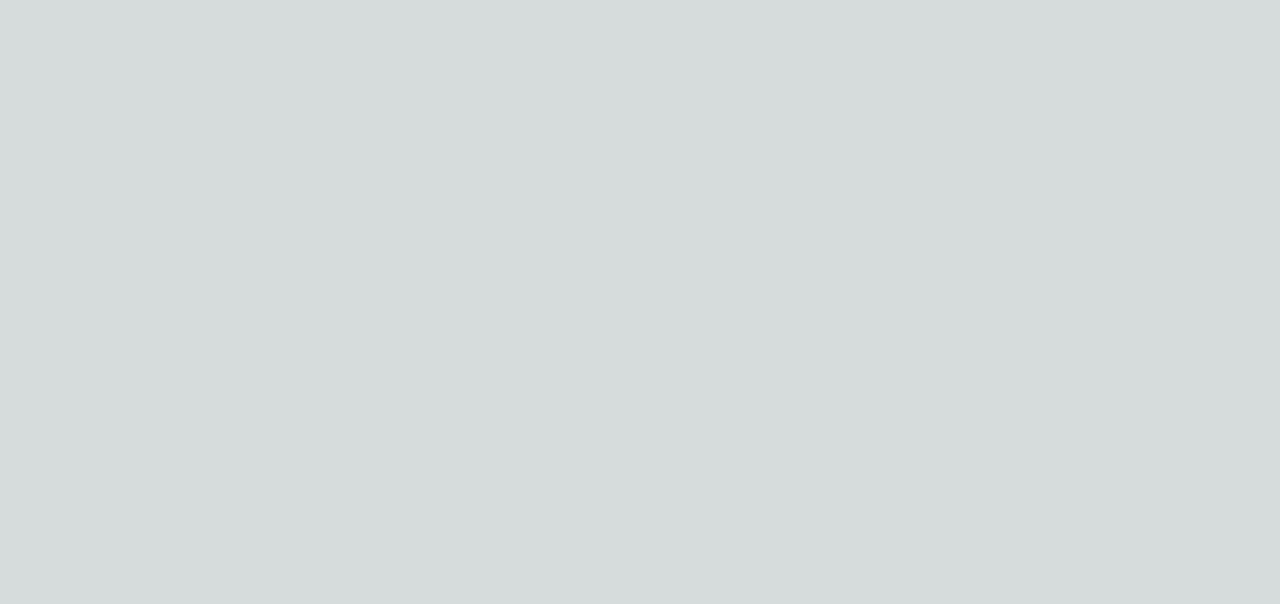
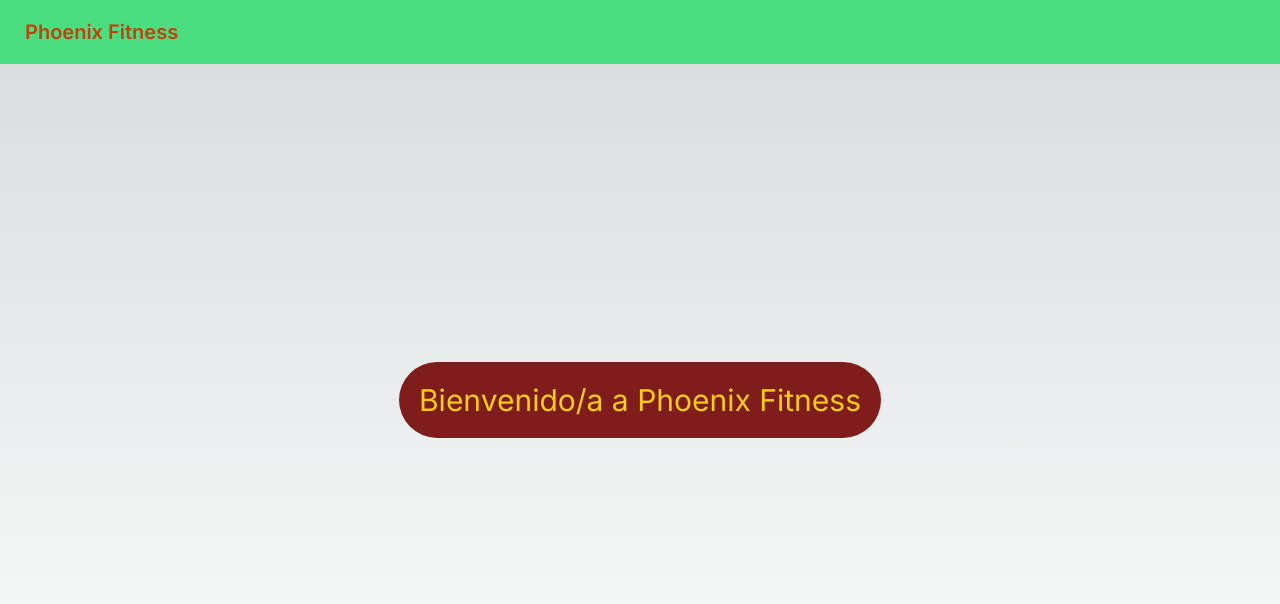
Before and after one commit to axelroitstein/phoenix-fitness-frontend-tailwind, a Next.js app: page / in a window 1280 px wide. Shown: the top 604 px of the page. Built offline with nearby package versions, Linux system fonts and the light colour scheme.

Commit message:
structure with daisyui installed

```diff
--- a/src/app/page.jsx
+++ b/src/app/page.jsx
@@ -1,7 +1,9 @@
+import LandingView from "./sections/home/landing-view"
+
 export default function Home() {
   return (
     <main>
-
+      <LandingView/>
     </main>
   )
 }
--- /dev/null
+++ b/src/app/sections/home/landing-view.jsx
@@ -0,0 +1,15 @@
+export default function LandingView(){
+
+    return(
+
+        <main className=" h-screen grid place-items-center border-white ">
+
+            <div className="navbar bg-slate-400 text-primary-content top-0 absolute md:bg-green-400">
+                <a className="btn btn-ghost normal-case text-xl text-orange-700">Phoenix Fitness</a>
+            </div>
+
+            <p className='text-yellow-400 text-3xl bg-violet-600 p-5 rounded-full text-center border-dotted md:bg-red-900'> Bienvenido/a a Phoenix Fitness</p>
+
+        </main>
+    )
+}
--- a/tailwind.config.js
+++ b/tailwind.config.js
@@ -1,10 +1,11 @@
 /** @type {import('tailwindcss').Config} */
+import daisyui from 'daisyui'
 module.exports = {
+
   content: [
     './src/pages/**/*.{js,ts,jsx,tsx,mdx}',
     './src/components/**/*.{js,ts,jsx,tsx,mdx}',
     './src/app/**/*.{js,ts,jsx,tsx,mdx}',
-    'plugins: [require("daisyui")]'
   ],
   theme: {
     extend: {
@@ -15,5 +16,7 @@
       },
     },
   },
-  plugins: [],
+  plugins: [
+    daisyui
+  ],
 }
```
Also changed, not shown: src/app/sections/home/.jsx (deleted).
